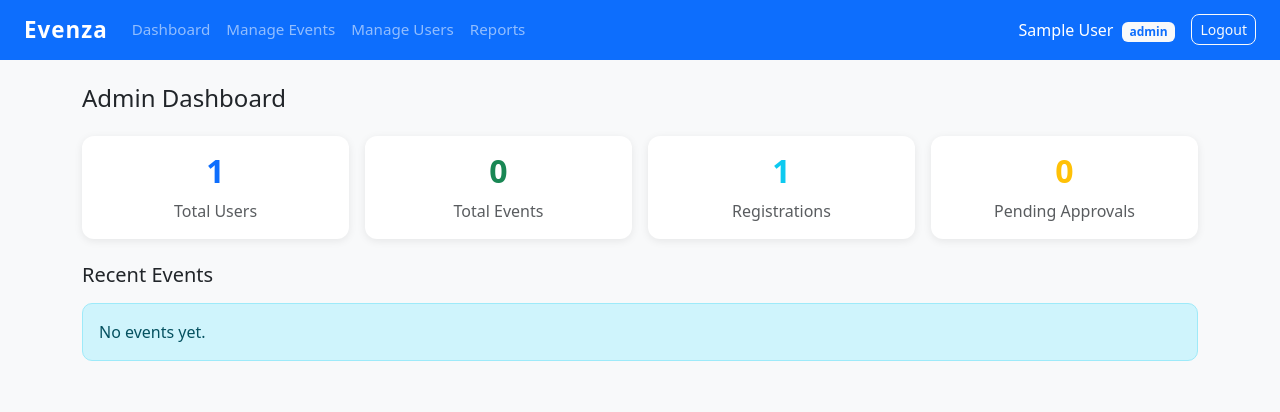
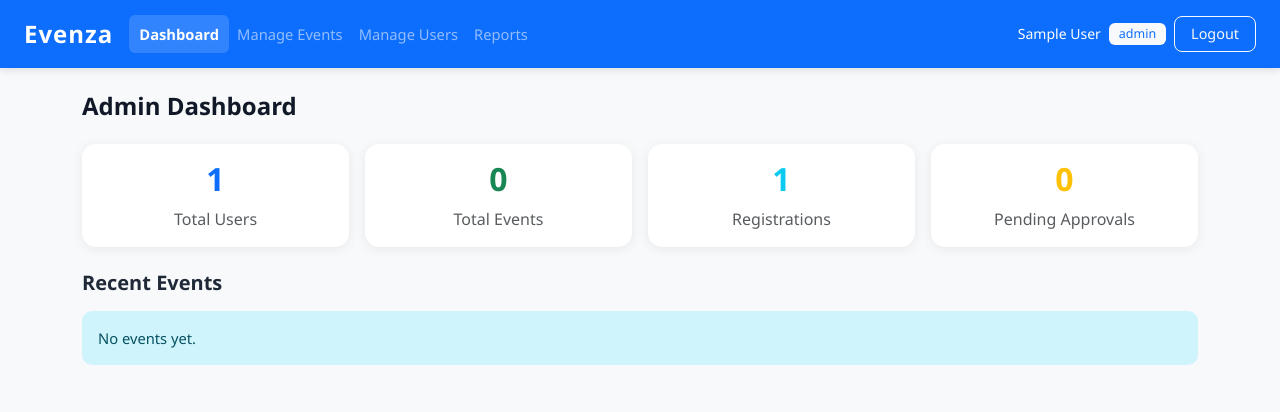
Before and after one commit to shivashishyadav/evenza, a Flask app: page /admin/dashboard in a window 1280 px wide. Shown: the top 412 px of the page. Run offline with Flask 3, Linux system fonts and the light colour scheme; a user stored in the database is signed in; tables that the repository leaves empty hold one stand-in row (values such as "Sample post").

Commit message:
UI Polish

```diff
--- a/app/static/css/style.css
+++ b/app/static/css/style.css
@@ -1,28 +1,182 @@
-/* Evenza custom styles */
+/* ===========================
+   Evenza — Global Styles
+   =========================== */
 
 body {
     background-color: #f8f9fa;
+    font-family: 'Segoe UI', sans-serif;
+}
+
+/* ===========================
+   Navbar
+   =========================== */
+.navbar {
+    box-shadow: 0 2px 8px rgba(0,0,0,0.12);
 }
 
 .navbar-brand {
-    font-size: 1.4rem;
+    font-size: 1.5rem;
     letter-spacing: 1px;
+    font-weight: 700;
 }
 
 .nav-link {
-    font-size: 0.95rem;
+    font-size: 0.92rem;
+    transition: opacity 0.15s;
 }
 
+.nav-link:hover {
+    opacity: 0.8;
+}
+
+.navbar-nav .nav-link.active {
+    background-color: rgba(255,255,255,0.15);
+    border-radius: 6px;
+    padding-left: 10px;
+    padding-right: 10px;
+}
+
+/* ===========================
+   Cards
+   =========================== */
 .card {
     border: none;
-    box-shadow: 0 2px 8px rgba(0, 0, 0, 0.08);
-    border-radius: 12px;
+    box-shadow: 0 2px 12px rgba(0,0,0,0.07);
+    border-radius: 14px;
+    transition: transform 0.15s, box-shadow 0.15s;
 }
 
+.card:hover {
+    transform: translateY(-2px);
+    box-shadow: 0 6px 20px rgba(0,0,0,0.10);
+}
+
+/* ===========================
+   Buttons
+   =========================== */
 .btn {
     border-radius: 8px;
+    font-size: 0.9rem;
+    padding: 6px 16px;
 }
 
+.btn-primary {
+    background-color: #1a56db;
+    border-color: #1a56db;
+}
+
+.btn-primary:hover {
+    background-color: #1447c0;
+    border-color: #1447c0;
+}
+
+/* ===========================
+   Badges
+   =========================== */
+
+.badge {
+    font-weight: 500;
+    font-size: 0.78rem;
+    padding: 5px 10px;
+    border-radius: 6px;
+}
+
+/* ===========================
+   Tables
+   =========================== */
+.table {
+    border-radius: 12px;
+    overflow: hidden;
+}
+
+.table thead th {
+    font-weight: 600;
+    font-size: 0.85rem;
+    text-transform: uppercase;
+    letter-spacing: 0.05em;
+    color: #6b7280;
+}
+
+/* ===========================
+   Alerts
+   =========================== */
 .alert {
     border-radius: 10px;
+    border: none;
+    font-size: 0.92rem;
 }
+
+/* ===========================
+   Forms
+   =========================== */
+.form-control, .form-select {
+    border-radius: 8px;
+    font-size: 0.92rem;
+    border: 1.5px solid #e5e7eb;
+    padding: 8px 12px;
+}
+
+.form-control:focus, .form-select:focus {
+    border-color: #1a56db;
+    box-shadow: 0 0 0 3px rgba(26,86,219,0.12);
+}
+
+.form-label {
+    font-weight: 500;
+    font-size: 0.9rem;
+    color: #374151;
+}
+
+/* ===========================
+   Stat Cards
+   =========================== */
+.stat-card {
+    border-radius: 14px;
+    padding: 1.25rem;
+    text-align: center;
+    background: white;
+    box-shadow: 0 2px 12px rgba(0,0,0,0.07);
+}
+
+.stat-card h2 {
+    font-size: 2rem;
+    font-weight: 700;
+    margin-bottom: 4px;
+}
+
+.stat-card p {
+    font-size: 0.85rem;
+    color: #6b7280;
+    margin: 0;
+}
+
+/* ===========================
+   Page headings
+   =========================== */
+h4 {
+    font-weight: 600;
+    color: #111827;
+}
+
+h5 {
+    font-weight: 600;
+    color: #1f2937;
+}
+
+/* Fix right side navbar on mobile */
+@media (max-width: 991px) {
+    .navbar-nav.ms-auto {
+        margin-top: 8px;
+        padding-top: 8px;
+        border-top: 1px solid rgba(255,255,255,0.2);
+        flex-direction: row !important;
+        align-items: center;
+    }
+}
+
+/* ===========================
+   Footer spacing
+   =========================== */
+.container {
+    padding-bottom: 2rem;
+}
--- a/app/templates/admin/dashboard.html
+++ b/app/templates/admin/dashboard.html
@@ -1,4 +1,5 @@
 {% extends 'base.html' %}
+{% block title %}Admin Dashboard — Evenza{% endblock %}
 {% block content %}
 
 <h4 class="mb-4">Admin Dashboard</h4>
--- a/app/templates/admin/manage_events.html
+++ b/app/templates/admin/manage_events.html
@@ -1,4 +1,5 @@
 {% extends 'base.html' %}
+{% block title %}Manage Events — Evenza{% endblock %}
 {% block content %}
 
 <div class="row mb-4">
--- a/app/templates/admin/manage_users.html
+++ b/app/templates/admin/manage_users.html
@@ -1,4 +1,5 @@
 {% extends 'base.html' %}
+{% block title %}Manage users — Evenza{% endblock %}
 {% block content %}
 
 <h4 class="mb-4">Manage Users</h4>
@@ -41,7 +42,8 @@
                 </td>
                 <td>
                     {% if user.id != current_user.id %}
-                        <form method="POST" action="{{ url_for('admin.toggle_user', user_id=user.id) }}">
+                       <form method="POST" action="{{ url_for('admin.toggle_user', user_id=user.id) }}"
+                            onsubmit="return confirm('Are you sure you want to {{ 'deactivate' if user.is_active else 'activate' }} {{ user.name }}?')">
                             {% if user.is_active %}
                                 <button type="submit" class="btn btn-outline-danger btn-sm">
                                     Deactivate
--- a/app/templates/admin/reports.html
+++ b/app/templates/admin/reports.html
@@ -1,4 +1,5 @@
 {% extends 'base.html' %}
+{% block title %}Reports — Evenza{% endblock %}
 {% block content %}
 
 <h4 class="mb-4">Reports & Analytics</h4>
--- a/app/templates/auth/login.html
+++ b/app/templates/auth/login.html
@@ -1,4 +1,5 @@
 {% extends 'base.html' %}
+{% block title %}Login — Evenza{% endblock %}
 {% block content %}
 <div class="row justify-content-center">
   <div class="col-md-5">
--- a/app/templates/auth/register.html
+++ b/app/templates/auth/register.html
@@ -1,4 +1,5 @@
 {% extends 'base.html' %}
+{% block title %}Register — Evenza{% endblock %}
 {% block content %}
 <div class="row justify-content-center">
   <div class="col-md-5">
--- a/app/templates/base.html
+++ b/app/templates/base.html
@@ -4,7 +4,10 @@
 <head>
     <meta charset="UTF-8">
     <meta name="viewport" content="width=device-width, initial-scale=1.0">
-    <title>Evenza</title>
+    <title>{% block title %} Evenza {% endblock %}</title>
+
+    <link rel="icon" sizes="64x64" type="image/x-icon" href="{{ url_for('static', filename='favicon.ico') }}">
+
     <link href="https://cdn.jsdelivr.net/npm/bootstrap@5.3.0/dist/css/bootstrap.min.css" rel="stylesheet">
     <link rel="stylesheet" href="{{ url_for('static', filename='css/style.css') }}">
 </head>
@@ -26,64 +29,73 @@
 
                 {% if current_user.role == 'student' %}
                     <li class="nav-item">
-                        <a class="nav-link" href="{{ url_for('student.dashboard') }}">Dashboard</a>
+                        <!-- request.endpoint gives the current route name.When we're on the dashboard page,
+                          request.endpoint returns 'student.dashboard'
+                           — so Bootstrap's active class is added making that link appear highlighted. -->
+                        <a class="nav-link {% if request.endpoint == 'student.dashboard' %}active fw-bold{% endif %}"
+                        href="{{ url_for('student.dashboard') }}">Dashboard</a>
                     </li>
                     <li class="nav-item">
-                        <a class="nav-link" href="{{ url_for('student.events') }}">Browse Events</a>  <!-- add this -->
+                        <a class="nav-link {% if request.endpoint == 'student.events' %}active fw-bold{% endif %}"
+                        href="{{ url_for('student.events') }}">Browse Events</a>
                     </li>
                     <li class="nav-item">
-                        <a class="nav-link" href="{{ url_for('student.my_events') }}">My Events</a>
+                        <a class="nav-link {% if request.endpoint == 'student.my_events' %}active fw-bold{% endif %}"
+                        href="{{ url_for('student.my_events') }}">My Events</a>
                     </li>
                     <li class="nav-item">
-                        <a class="nav-link" href="{{ url_for('student.my_certificates') }}">My Certificates</a>
+                        <a class="nav-link {% if request.endpoint == 'student.my_certificates' %}active fw-bold{% endif %}"
+                        href="{{ url_for('student.my_certificates') }}">My Certificates</a>
                     </li>
 
                 {% elif current_user.role == 'organiser' %}
                     <li class="nav-item">
-                        <a class="nav-link" href="{{ url_for('organiser.dashboard') }}">Dashboard</a>
+                        <a class="nav-link {% if request.endpoint == 'organiser.dashboard' %}active fw-bold{% endif %}"
+                        href="{{ url_for('organiser.dashboard') }}">Dashboard</a>
                     </li>
                     <li class="nav-item">
-                        <a class="nav-link" href="{{ url_for('organiser.create_event') }}">Create Event</a>
+                        <a class="nav-link {% if request.endpoint == 'organiser.create_event' %}active fw-bold{% endif %}"
+                        href="{{ url_for('organiser.create_event') }}">Create Event</a>
                     </li>
                     <li class="nav-item">
-                        <a class="nav-link" href="{{ url_for('organiser.my_events') }}">My Events</a>
+                        <a class="nav-link {% if request.endpoint == 'organiser.my_events' %}active fw-bold{% endif %}"
+                        href="{{ url_for('organiser.my_events') }}">My Events</a>
                     </li>
 
                 {% elif current_user.role == 'admin' %}
                     <li class="nav-item">
-                        <a class="nav-link" href="{{ url_for('admin.dashboard') }}">Dashboard</a>
+                        <a class="nav-link {% if request.endpoint == 'admin.dashboard' %}active fw-bold{% endif %}"
+                        href="{{ url_for('admin.dashboard') }}">Dashboard</a>
                     </li>
                     <li class="nav-item">
-                        <a class="nav-link" href="{{ url_for('admin.manage_events') }}">Manage Events</a>
+                        <a class="nav-link {% if request.endpoint == 'admin.manage_events' %}active fw-bold{% endif %}"
+                        href="{{ url_for('admin.manage_events') }}">Manage Events</a>
                     </li>
                     <li class="nav-item">
-                        <a class="nav-link" href="{{ url_for('admin.manage_users') }}">Manage Users</a>
+                        <a class="nav-link {% if request.endpoint == 'admin.manage_users' %}active fw-bold{% endif %}"
+                        href="{{ url_for('admin.manage_users') }}">Manage Users</a>
                     </li>
                     <li class="nav-item">
-                        <a class="nav-link" href="{{ url_for('admin.reports') }}">Reports</a>
+                        <a class="nav-link {% if request.endpoint == 'admin.reports' %}active fw-bold{% endif %}"
+                        href="{{ url_for('admin.reports') }}">Reports</a>
                     </li>
                 {% endif %}
 
             </ul>
 
             <!-- Right side — user info and logout -->
-            <ul class="navbar-nav ms-auto mb-2 mb-lg-0 align-items-center">
-
-                <li class="nav-item me-2">
-                    <span class="navbar-text text-white">
+            <ul class="navbar-nav ms-auto mb-2 mb-lg-0">
+                <li class="nav-item d-flex align-items-center gap-2 py-2">
+                    <span class="text-white small">
                         {{ current_user.name }}
-                        <span class="badge bg-light text-primary ms-1">{{ current_user.role }}</span>
                     </span>
-                </li>
-
-                <li class="nav-item">
+                    <span class="badge bg-light text-primary">{{ current_user.role }}</span>
                     <form method="POST" action="{{ url_for('auth.logout') }}" class="d-inline">
-                        <button type="submit" class="btn btn-outline-light btn-sm ms-2">
+                        <button type="submit" class="btn btn-outline-light btn-sm">
                             Logout
                         </button>
                     </form>
                 </li>
-
             </ul>
             {% endif %}
 
--- a/app/templates/organiser/checkin.html
+++ b/app/templates/organiser/checkin.html
@@ -1,4 +1,5 @@
 {% extends 'base.html' %}
+{% block title %}Check-in — Evenza{% endblock %}
 {% block content %}
 
 <div class="row">
--- a/app/templates/organiser/create_event.html
+++ b/app/templates/organiser/create_event.html
@@ -1,6 +1,7 @@
 <!-- Creating Event Form -->
 
 {% extends 'base.html' %}
+{% block title %}Create Event — Evenza{% endblock %}
 {% block content %}
 
 <div class="row justify-content-center">
--- a/app/templates/organiser/dashboard.html
+++ b/app/templates/organiser/dashboard.html
@@ -1,4 +1,5 @@
 {% extends 'base.html' %}
+{% block title %}Organiser Dashboard — Evenza{% endblock %}
 {% block content %}
 
 <h4 class="mb-4">Organiser Dashboard</h4>
--- a/app/templates/organiser/my_events.html
+++ b/app/templates/organiser/my_events.html
@@ -1,4 +1,5 @@
 {% extends 'base.html' %}
+{% block title %}My Events — Evenza{% endblock %}
 {% block content %}
 
 <div class="d-flex justify-content-between align-items-center mb-4">
--- a/app/templates/student/dashboard.html
+++ b/app/templates/student/dashboard.html
@@ -1,4 +1,5 @@
 {% extends 'base.html' %}
+{% block title %}Dashboard — Evenza{% endblock %}
 {% block content %}
 
 
--- a/app/templates/student/my_certificates.html
+++ b/app/templates/student/my_certificates.html
@@ -1,4 +1,5 @@
 {% extends 'base.html' %}
+{% block title %}My Certificates — Evenza{% endblock %}
 {% block content %}
 
 <h4 class="mb-4">My Certificates</h4>
```
Also changed, not shown: app/__init__.py (+4 -4 lines), app/templates/student/events.html (+5 -3 lines).
